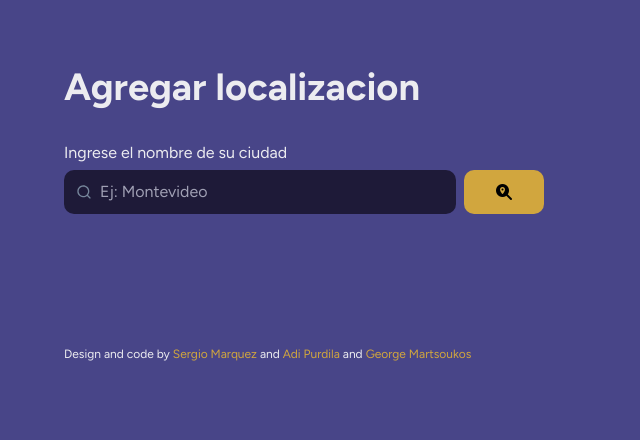
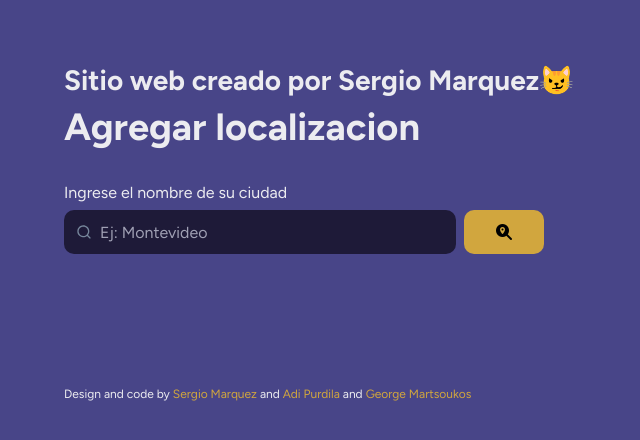
Before and after one commit to TechSergio/weather-app-vanilla-js, a plain HTML site: page index.html in a window 1280 px wide. Shown: the whole page, without its empty margins (0-640 px from the left). Drawn offline with nearby package versions, Linux system fonts and the light colour scheme.

Commit message:
Agregar autoria en titulo, icono divertido

```diff
--- a/index.html
+++ b/index.html
@@ -24,6 +24,7 @@
 <body>
     <div class="container">
         <header>
+            <h2>Sitio web creado por Sergio Marquez😼</h2>
             <h1>Agregar localizacion</h1>
             <form id="search-form">
                 <label for="search-term">Ingrese el nombre de su ciudad</label>
```
